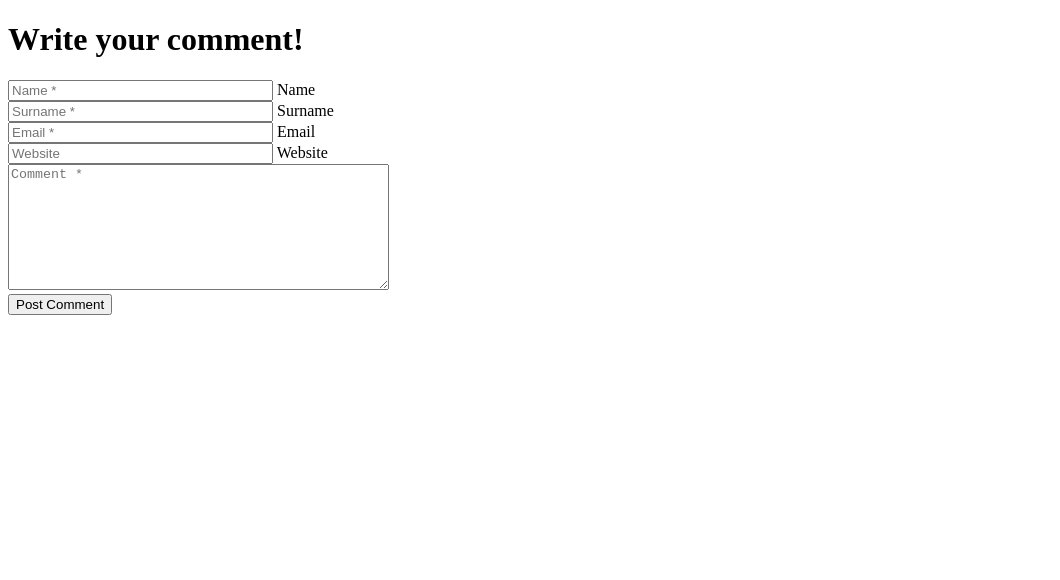
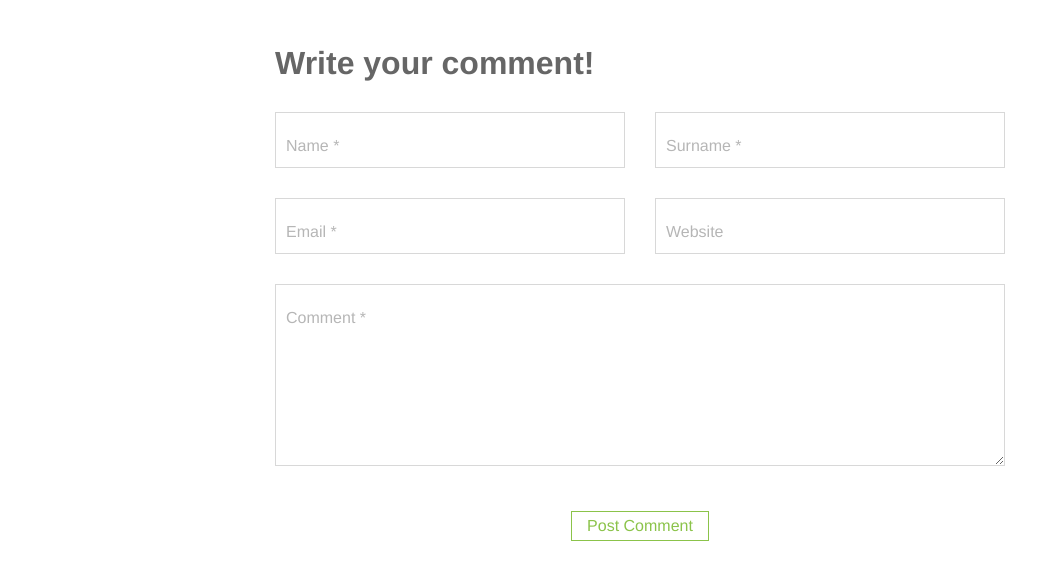
Before and after one commit to etanyosef/odin-form-validation, a plain HTML site: page index.html in a window 1280 px wide. Shown: the whole page, without its empty margins (0-1060 px from the left). Drawn offline with Linux system fonts and the light colour scheme.

Commit message:
finish tutorial

```diff
--- a/css/style.css
+++ b/css/style.css
@@ -0,0 +1,216 @@
+/* General styles */
+* {
+    box-sizing: border-box;
+}
+
+html,
+button,
+input,
+select,
+textarea {
+    font-family: "Source Sans Pro", Helvetica, sans-serif;
+    color: #666;
+}
+
+button,
+input,
+select,
+textarea {
+    font-size: 100%;
+    margin: 0;
+    max-width: 100%;
+    vertical-align: baseline;
+}
+
+textarea, input {
+    outline: none;
+}
+
+textarea {
+    overflow: auto;
+    vertical-align: top;
+}
+
+
+/* Layout stuff */
+.comment-section {
+    width: 100%;
+    max-width: 760px;
+    margin: 30px auto;
+}
+
+h1 {
+    padding: 15px;
+    margin: 0;
+}
+
+.comment-form {
+    display: flex;
+    flex-wrap: wrap;
+}
+
+.comment-form > [class^="comment-form"],
+.comment-form > .form-submit {
+    position: relative;
+    min-height: 1;
+    padding: 15px;
+    width: 100%;
+    flex: 0 0 100%;
+    max-width: 100%;
+}
+
+@media (min-width: 600px) {
+    .comment-form > .comment-form-name,
+    .comment-form > .comment-form-surname,
+    .comment-form > .comment-form-email,
+    .comment-form > .comment-form-url {
+        max-width: 50%;
+        flex: 0 0 50%;
+    }
+}
+
+/* Form stuff */
+.comment-form input[type="text"],
+.comment-form input[type="email"],
+.comment-form input[type="url"],
+.comment-form textarea {
+    background-color: #fff;
+    padding: 24px 10px 12px;
+    font-size: 16px;
+    font-size: 1rem;
+    width: 100%;
+    transition: all 0.5s ease-in-out;
+}
+
+:focus {
+    outline: 0;
+}
+
+input[type="text"]:focus,
+input[type="email"]:focus,
+input[type="url"]:focus,
+textarea:focus {
+    background-color: #fff;
+}
+
+/* animations */
+@keyframes silo-fade {
+    0% {
+        opacity: 0;
+        transform: translateY(-1.4em);
+    }
+    100% {
+        opacity: 1;
+        transform: (0);
+    }
+}
+
+@keyframes silo-help {
+    0% {
+        opacity: 0;
+    }
+    4% {
+        opacity: 0;
+    }
+    5% {
+        opacity: 1;
+    }
+    100% {
+        opacity: 1;
+    }
+}
+
+
+/* Label style */
+.comment-form label {
+    padding: 5px 0;
+    font-size: 14px;
+    font-size: 0.75rem;
+    display: none;
+    position: absolute;
+    top: 15px;
+    left: 26px;
+    color: #8bc34a;
+    animation: silo-fade 0.2s;
+    max-width: 80%;
+}
+
+.comment-form input:focus + label,
+.comment-form input[required]:valid + label,
+.comment-form input:not(:placeholder-shown) + label,
+.comment-form textarea:focus + label,
+.comment-form textarea:valid + label,
+.comment-form textarea:not(:placeholder-shown) + label {
+    display: block;
+}
+
+.comment-form input:invalid,
+.comment-form textarea:invalid {
+    border: 1px solid #b92326;
+    background-color: rgba(185 35 38 / 0.25);
+}
+
+.comment-form input:focus:invalid,
+.comment-form textarea:focus:invalid {
+    background-color: transparent;
+    border: 1px solid #b92326;
+}
+
+.comment-form input:invalid + label,
+.comment-form textarea:invalid + label {
+    color: #b92326;
+}
+
+.comment-form input:focus:invalid + label::after,
+.comment-form textarea:focus:invalid + label::after {
+    content: " (" attr(data-help) ")";
+    animation: silo-help 50s;
+}
+
+.comment-form input:valid,
+.comment-form textarea:valid {
+    border: 1px solid #8bc34a;
+    background-color: rgba(139 195 74 / 0.25);
+}
+
+.comment-form input:focus:valid,
+.comment-form textarea:focus:valid {
+    border: 1px solid #8bc34a;
+    background-color: transparent;
+}
+
+.comment-form input:valid + label,
+.comment-form textarea:valid + label {
+    color: #8bc34a;
+}
+
+.comment-form input:placeholder-shown,
+.comment-form textarea:placeholder-shown {
+    background-color: transparent;
+    border: 1px solid #d8d8d8;
+}
+
+.comment-form input::placeholder,
+.comment-form textarea::placeholder {
+    color: #b6b6b6;
+}
+
+.comment-form input:focus::placeholder,
+.comment-form textarea:focus::placeholder {
+    color: transparent;
+}
+
+.comment-form button[type="submit"] {
+    background-color: transparent;
+    border: 1px solid #8bc34a;
+    color: #8bc34a;
+    padding: 5px 15px;
+    font-size: 16px;
+    margin: 15px auto;
+    display: block;
+    cursor: pointer;
+}
+.comment-form button[type="submit"]:hover {
+    background-color: rgba(139 195 74 / 0.25);
+    border: 1px solid #8bc34a;
+}
--- a/index.html
+++ b/index.html
@@ -19,7 +19,7 @@
                             id="name"
                             name="name"
                             placeholder="Name *"
-                            pattern="^[^0-9]+ $"
+                            pattern="^[^0-9]+$"
                             size="30"
                             maxlength="245"
                             required >
@@ -63,7 +63,7 @@
                                 rows="8"
                                 maxlength="655"
                                 required ></textarea>
-                    <label for="comment" data-help="Enter a comment"></label>
+                    <label for="comment" data-help="Enter a comment">Comment</label>
                 </div>
                 <div class="form-submit">
                     <button type="submit" id="submit" class="submit">
```
